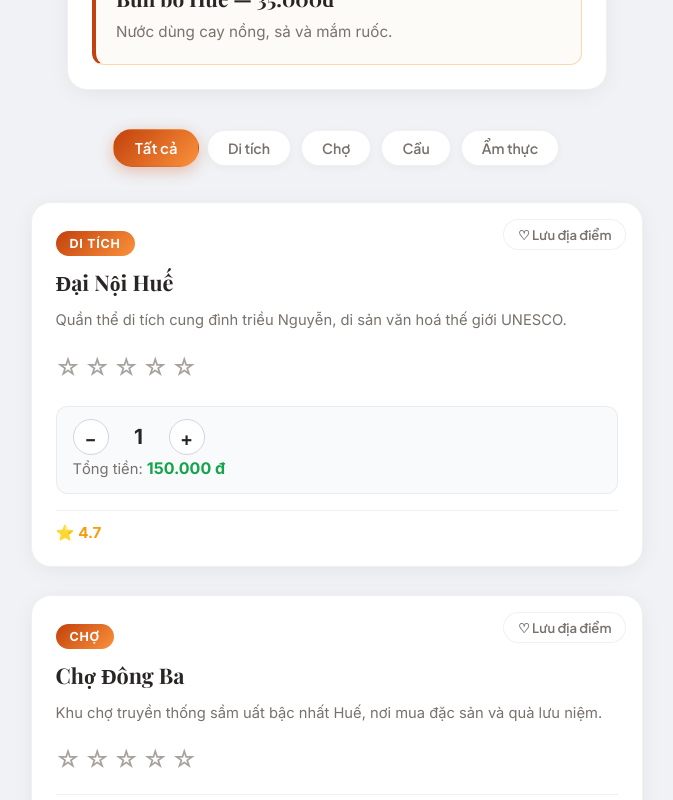
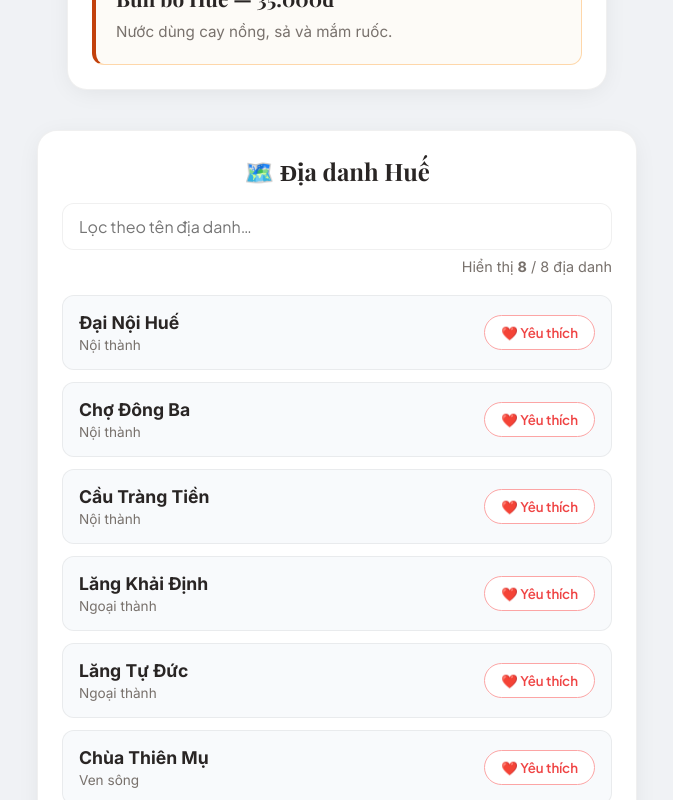
Before and after one commit to phucloc1410/phu-xuan-react, a React (Vite) app in the folder phu-xuan-react/: page / in a window 1280 px wide. Shown: the part 620-1420 px from the top of the page, without its empty margins (303-976 px from the left). Built offline with nearby package versions, Linux system fonts and the light colour scheme; a web font is replaced by a local one.

Commit message:
LAP 4: Toi uu voi useMemo va useCallback (DanhSachDiaDanh)

```diff
--- a/phu-xuan-react/src/App.css
+++ b/phu-xuan-react/src/App.css
@@ -483,6 +483,97 @@
   font-size: 1rem;
 }
 
+/* ── LAB 4: DANH SÁCH ĐỊA DANH (useMemo & useCallback) ─ */
+.danh-sach-dia-danh {
+  max-width: 600px;
+  margin: 0 auto 40px;
+  background: white;
+  padding: 24px;
+  border-radius: var(--radius-lg);
+  box-shadow: var(--shadow-card);
+  border: 1px solid var(--border-light);
+}
+
+.danh-sach-dia-danh__title {
+  font-family: var(--font-heading);
+  font-size: 1.5rem;
+  color: var(--text-main);
+  text-align: center;
+  margin: 0 0 16px;
+}
+
+.danh-sach-dia-danh__filter {
+  width: 100%;
+  padding: 12px 16px;
+  font-family: var(--font-body);
+  font-size: 1rem;
+  border: 1.5px solid var(--border-light);
+  border-radius: var(--radius-md);
+  margin-bottom: 8px;
+  outline: none;
+  box-sizing: border-box;
+}
+
+.danh-sach-dia-danh__filter:focus {
+  border-color: var(--primary-light);
+}
+
+.danh-sach-dia-danh__count {
+  font-size: 0.9rem;
+  color: var(--text-muted);
+  text-align: right;
+  margin-bottom: 20px;
+}
+
+.danh-sach-dia-danh__list {
+  display: flex;
+  flex-direction: column;
+  gap: 12px;
+}
+
+.the-dia-danh {
+  display: flex;
+  justify-content: space-between;
+  align-items: center;
+  padding: 16px;
+  background: #f8fafc;
+  border-radius: var(--radius-md);
+  border: 1px solid var(--border-light);
+}
+
+.the-dia-danh__info {
+  display: flex;
+  flex-direction: column;
+  gap: 4px;
+}
+
+.the-dia-danh__ten {
+  font-weight: 700;
+  color: var(--text-main);
+  font-size: 1.1rem;
+}
+
+.the-dia-danh__khu {
+  font-size: 0.85rem;
+  color: var(--text-muted);
+}
+
+.the-dia-danh__btn {
+  background: white;
+  border: 1px solid #fca5a5;
+  color: #ef4444;
+  padding: 8px 16px;
+  border-radius: var(--radius-pill);
+  cursor: pointer;
+  font-family: var(--font-body);
+  font-weight: 600;
+  transition: all 0.2s ease;
+}
+
+.the-dia-danh__btn:hover {
+  background: #fff1f2;
+}
+
 /* ── RESPONSIVE ───────────────────────────────────── */
 @media (max-width: 768px) {
   .app > h1 {
--- a/phu-xuan-react/src/App.jsx
+++ b/phu-xuan-react/src/App.jsx
@@ -4,6 +4,8 @@ import CategoryTabs from './components/CategoryTabs';
 import { attractions } from './data/attractions';
 import TrangMonAn from './features/food/TrangMonAn';
 import LuotXemDaiNoi from './features/landmarks/LuotXemDaiNoi';
+import DanhSachDiaDanh from './features/landmarks/DanhSachDiaDanh';
+
 
 function App() {
   const [selectedCategory, setSelectedCategory] = useState('Tất cả');
@@ -33,8 +35,11 @@ function App() {
 
       {hienThi && <LuotXemDaiNoi />}
 
-      {/* Lab 2: Xem chi tiết món ăn Huế */}
+      {/* Lab 2 & 3: Món ăn Huế */}
       <TrangMonAn />
+
+      {/* Lab 4: Danh sách địa danh tối ưu với useMemo & useCallback */}
+      <DanhSachDiaDanh />
 
       <CategoryTabs
         categories={categories}
--- /dev/null
+++ b/phu-xuan-react/src/data/dia-danh.json
@@ -0,0 +1,10 @@
+[
+  { "id": 1, "ten": "Đại Nội Huế", "khuVuc": "Nội thành" },
+  { "id": 2, "ten": "Chợ Đông Ba", "khuVuc": "Nội thành" },
+  { "id": 3, "ten": "Cầu Tràng Tiền", "khuVuc": "Nội thành" },
+  { "id": 4, "ten": "Lăng Khải Định", "khuVuc": "Ngoại thành" },
+  { "id": 5, "ten": "Lăng Tự Đức", "khuVuc": "Ngoại thành" },
+  { "id": 6, "ten": "Chùa Thiên Mụ", "khuVuc": "Ven sông" },
+  { "id": 7, "ten": "Sông Hương", "khuVuc": "Ven sông" },
+  { "id": 8, "ten": "Cầu Ngói Thanh Toàn", "khuVuc": "Ngoại thành" }
+]
--- /dev/null
+++ b/phu-xuan-react/src/features/landmarks/DanhSachDiaDanh.jsx
@@ -0,0 +1,48 @@
+import { useState, useMemo, useCallback } from 'react';
+import diaDanhData from '../../data/dia-danh.json';
+import TheDiaDanh from './TheDiaDanh';
+
+function DanhSachDiaDanh() {
+  const [boLoc, setBoLoc] = useState('');
+
+  // useMemo: chỉ tính lại danh sách lọc khi boLoc thay đổi
+  const danhSachDaLoc = useMemo(() => {
+    console.log('useMemo: đang lọc danh sách địa danh theo từ khoá:', boLoc);
+    if (!boLoc.trim()) return diaDanhData;
+    return diaDanhData.filter((dd) =>
+      dd.ten.toLowerCase().includes(boLoc.toLowerCase())
+    );
+  }, [boLoc]);
+
+  // useCallback: giữ nguyên tham chiếu hàm qua các lần render
+  const themYeuThich = useCallback((id) => {
+    console.log('Yêu thích địa danh id:', id);
+  }, []);
+
+  return (
+    <div className="danh-sach-dia-danh">
+      <h2 className="danh-sach-dia-danh__title">🗺️ Địa danh Huế</h2>
+      <input
+        type="text"
+        className="danh-sach-dia-danh__filter"
+        value={boLoc}
+        onChange={(e) => setBoLoc(e.target.value)}
+        placeholder="Lọc theo tên địa danh…"
+      />
+      <p className="danh-sach-dia-danh__count">
+        Hiển thị <strong>{danhSachDaLoc.length}</strong> / {diaDanhData.length} địa danh
+      </p>
+      <div className="danh-sach-dia-danh__list">
+        {danhSachDaLoc.map((dd) => (
+          <TheDiaDanh
+            key={dd.id}
+            diaDanh={dd}
+            onYeuThich={themYeuThich}
+          />
+        ))}
+      </div>
+    </div>
+  );
+}
+
+export default DanhSachDiaDanh;
--- /dev/null
+++ b/phu-xuan-react/src/features/landmarks/TheDiaDanh.jsx
@@ -0,0 +1,23 @@
+import { memo } from 'react';
+
+const TheDiaDanh = memo(function TheDiaDanh({ diaDanh, onYeuThich }) {
+  console.log('TheDiaDanh render:', diaDanh.ten);
+
+  return (
+    <div className="the-dia-danh">
+      <div className="the-dia-danh__info">
+        <span className="the-dia-danh__ten">{diaDanh.ten}</span>
+        <span className="the-dia-danh__khu">{diaDanh.khuVuc}</span>
+      </div>
+      <button
+        type="button"
+        className="the-dia-danh__btn"
+        onClick={() => onYeuThich(diaDanh.id)}
+      >
+        ❤️ Yêu thích
+      </button>
+    </div>
+  );
+});
+
+export default TheDiaDanh;
```
